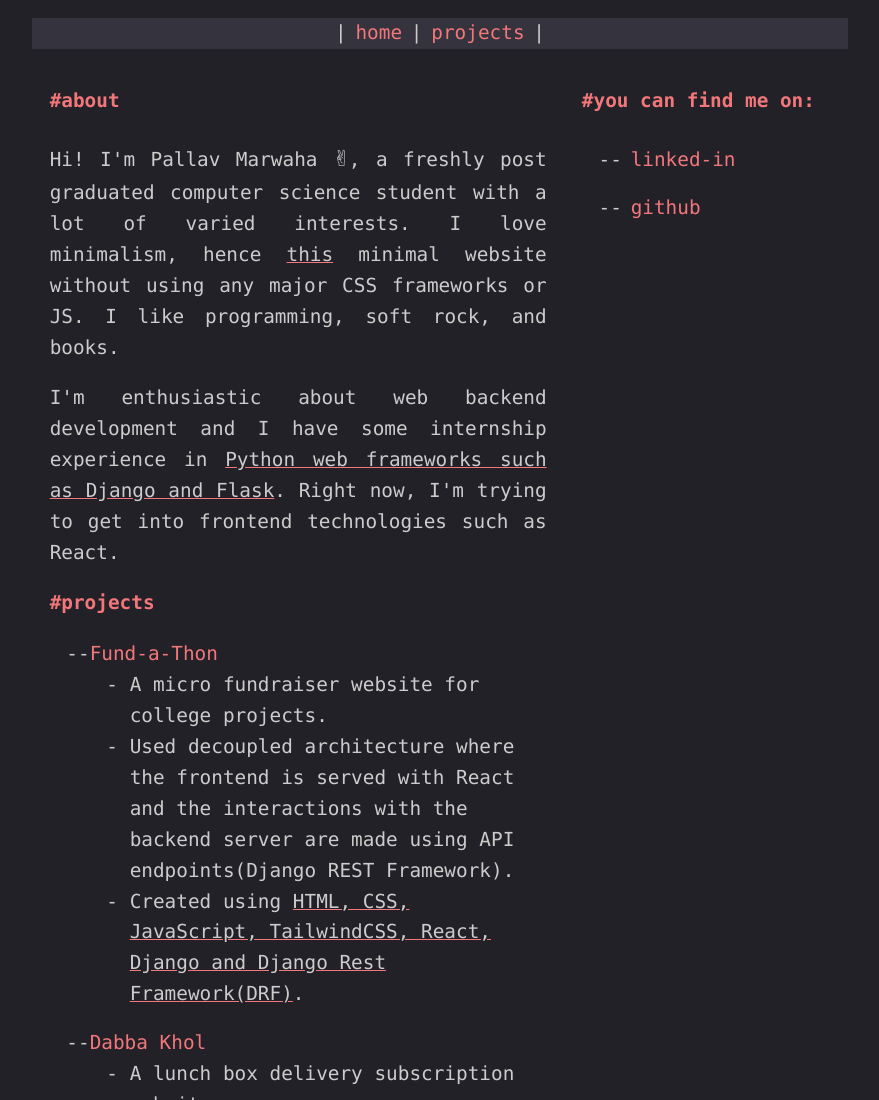
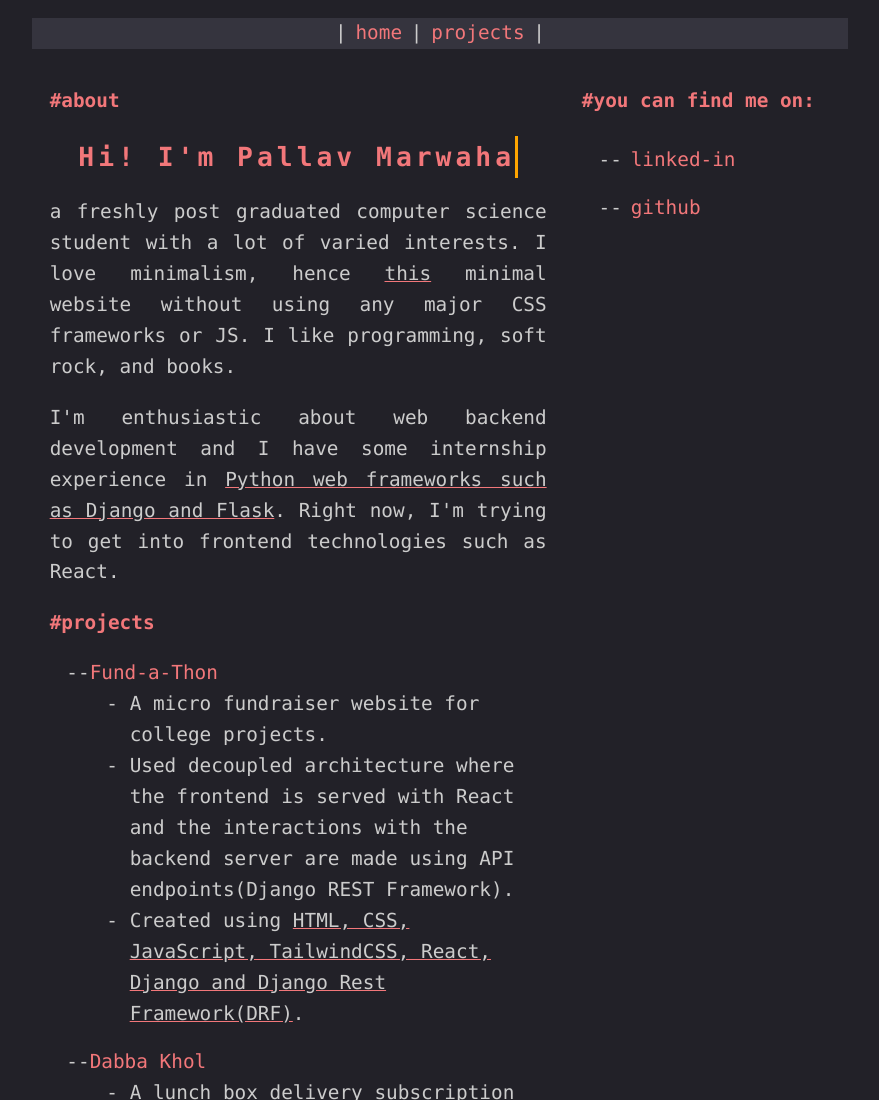
Before and after one commit to PallavMarwaha/simple-portfolio, a plain HTML site: page index.html in a window 1280 px wide. Shown: the top 1100 px of the page, without its empty margins (200-1079 px from the left). Drawn offline with Linux system fonts and the light colour scheme.

Commit message:
fancy typewriting animation thanks to csstricks

```diff
--- a/assets/style.css
+++ b/assets/style.css
@@ -149,3 +149,28 @@ span.color-underline:hover {
         display: block;
     }
 }
+
+
+
+.typewriter h1 {
+    overflow: hidden; /* Ensures the content is not revealed until the animation */
+    border-right: .15em solid orange; /* The typwriter cursor */
+    white-space: nowrap; /* Keeps the content on a single line */
+    margin: 0 auto; /* Gives that scrolling effect as the typing happens */
+    letter-spacing: .15em; /* Adjust as needed */
+    animation:
+      typing 3.5s steps(40, end),
+      blink-caret .75s step-end infinite;
+  }
+
+  /* The typing effect */
+  @keyframes typing {
+    from { width: 0 }
+    to { width: 100% }
+  }
+
+  /* The typewriter cursor effect */
+  @keyframes blink-caret {
+    from, to { border-color: transparent }
+    50% { border-color: orange; }
+  }
--- a/index.html
+++ b/index.html
@@ -20,11 +20,15 @@
       <div class="info">
         <h3><span>#about</span></h3>
 
+        <div class="typewriter" style="width: fit-content; text-align: center; margin: 0 auto" id="typewriter">
+          <h1 style="font-size: 1.5rem">Hi! I'm Pallav Marwaha</h1>
+        </div>
+
         <summary>
           <p>
-            Hi! I'm Pallav Marwaha <span class="wave">&#x270C;</span>, a freshly post graduated computer science student with a lot of varied
-            interests. I love minimalism, hence <span class="color-underline">this</span> minimal website without using any major CSS frameworks or
-            JS. I like programming, soft rock, and books.
+            a freshly post graduated computer science student with a lot of varied interests. I love minimalism, hence
+            <span class="color-underline">this</span> minimal website without using any major CSS frameworks or JS. I like programming, soft rock, and
+            books.
           </p>
           <p>
             I'm enthusiastic about web backend development and I have some internship experience in
@@ -82,5 +86,14 @@
         </ul>
       </div>
     </div>
+
+    <script>
+      const typingAnimationDiv = document.getElementById("typewriter");
+
+      // For mobile screen
+      typingAnimationDiv.addEventListener("animationend", function (e) {
+        e.target.style.whiteSpace = "unset";
+      });
+    </script>
   </body>
 </html>
```
